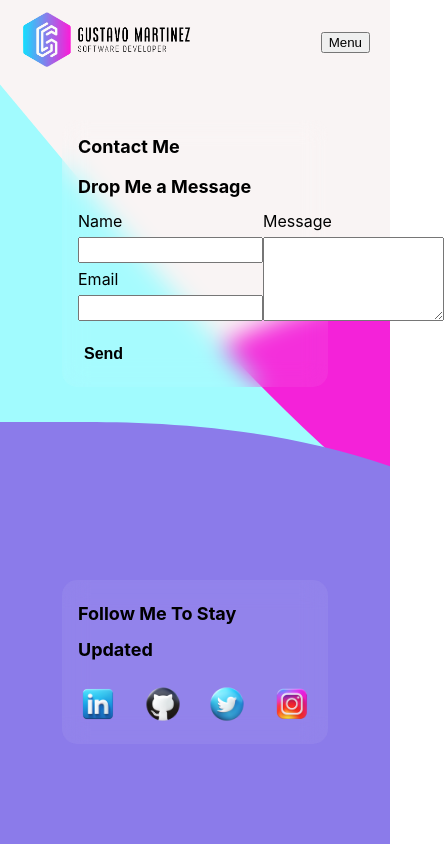
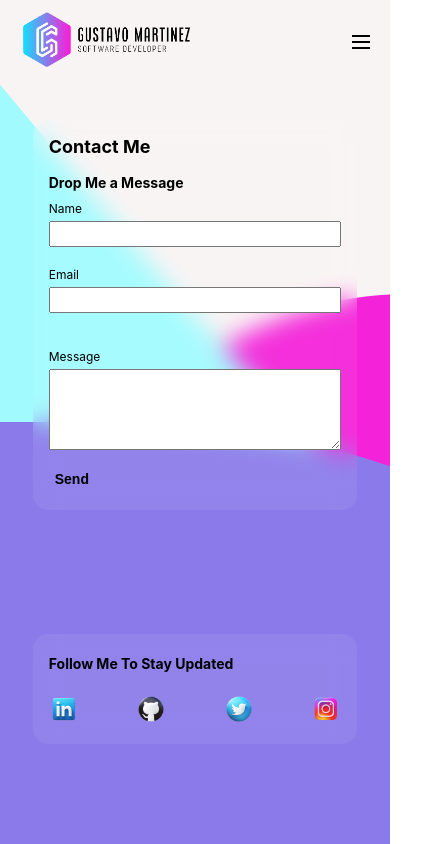
Before and after one commit to Gustavo0623/Gustavo-M-Portfolio, a React (Create React App) app in the folder frontend/: page /contact in a window 390 px wide. Shown: the whole page, 444 px wide, since content can reach past the window. Built offline with nearby package versions, Linux system fonts and the light colour scheme.

Commit message:
first responsive update complete! menu button implemented edited and functioning as intended.

```diff
--- a/frontend/src/App.css
+++ b/frontend/src/App.css
@@ -38,7 +38,7 @@ main {
 .fade-in {
   opacity: 0;
   transform: translateY(50px);
-  animation: fade-in .5s ease-out forwards;
+  animation: fade-in .25s ease-out forwards;
 }
 
 .title, .t-fast {
@@ -76,7 +76,7 @@ main {
 @keyframes fade-in {
   from {
     opacity: 0;
-    transform: translateY(50px);
+    transform: translateY(25px);
   }
   to {
     opacity: 1;
@@ -98,6 +98,14 @@ main {
 
 .fade-in:nth-child(5) {
   animation-delay: 0.8s;
+}
+
+.fade-in:nth-child(6) {
+  animation-delay: 1s;
+}
+
+.fade-in:nth-child(7) {
+  animation-delay: 1.2s;
 }
 
 @keyframes scale-small {
@@ -211,7 +219,75 @@ main {
 
 .menu-icon {
   display: none;
+  background: none;
+  border: none;
+  padding: 0;
+  margin: 0;
 }
+
+.menu-img {
+  display: block;
+  width: 100%;
+  height: 2px;
+  margin: auto;
+  background-color: black;
+  transition: opacity 0.3s ease-in-out;
+}
+
+.menu-icon {
+  width: 20px;
+  height: 20px;
+  position: relative;
+  cursor: pointer;
+
+  @media (max-width: 438px) {
+    /* CSS styles for extra small devices */
+    width: 18px;
+    height: 18px;
+  }
+}
+
+.menu-icon::before,
+.menu-icon::after {
+  content: "";
+  display: block;
+  position: absolute;
+  width: 100%;
+  height: 2px;
+  background-color: #000;
+  transition: transform 0.3s ease-in-out, top 0.3s ease-in-out, bottom 0.3s ease-in-out;
+}
+
+.menu-icon::before {
+  top: 2.5px;
+
+  @media (max-width: 438px) {
+    /* CSS styles for extra small devices */
+    top: 2px;
+  }
+}
+
+.menu-icon::after {
+  bottom: 2.5px;
+
+  @media (max-width: 438px) {
+    /* CSS styles for extra small devices */
+    bottom: 2px;
+  }
+}
+
+.menu-icon.active::before {
+  transform: rotate(45deg);
+}
+
+.menu-icon.active .menu-img {
+  opacity: 0;
+}
+
+.menu-icon.active::after {
+  transform: rotate(-45deg);
+}
+
 
 @media screen and (max-width: 768px) {
   #head {
@@ -236,9 +312,14 @@ main {
       border-radius: 15px;
   }
 
-  #nav-link {
+  .nav-link {
     width: 100px;
     text-align: center;
+
+    @media (max-width: 576px) {
+      /* CSS styles for extra small devices */
+      font-size: 14px
+    }
   }
 }
 
@@ -287,7 +368,7 @@ main {
 
 #intro-xp {
   width: 60%;
-  margin: 220px auto 0 auto;
+  margin: 196px auto 0 auto;
   padding: 0 1em;
 }
 
@@ -373,7 +454,7 @@ h2 {
 
   @media (max-width: 576px) {
     /* CSS styles for extra small devices */
-    width: 190px
+    width: 150px
   }
 
 }
@@ -426,7 +507,7 @@ h2 {
   margin: 0%;
 }
 
-.msg, .proj, .description {
+.msg, .proj, .description, .list-item {
   line-height: 2em;
 
   @media (max-width: 576px) {
@@ -454,6 +535,10 @@ h2 {
 
 .icon {
   width: 40px;
+
+  @media (max-width: 576px) {
+    width: 30px;
+  }
 }
 
 #t-stack > .stack-group > .icon {
@@ -485,6 +570,12 @@ h2 {
 
 #t-stack {
   width: 80%;
+  margin-top: 1em;
+
+  @media (max-width: 565px) {
+    /* CSS styles for extra small devices */
+    width: 100%;
+  }
 }
 
 .stack-group {
@@ -504,7 +595,7 @@ h2 {
 
   @media (max-width: 934px) {
     /* CSS styles for large devices */
-    flex: 1 0 120px
+    flex: 1 0 200px
   }
 }
 
@@ -588,6 +679,16 @@ h2 {
     width: 100%;
     justify-content: space-between;
   }
+
+  @media (max-width: 565px) {
+    /* CSS styles for large devices */
+    flex-direction: column;
+    width: 100px;
+    gap: 1em;
+    margin: auto;
+    text-align: center;
+  }
+
 }
 
 #proj-photo {
@@ -597,7 +698,7 @@ h2 {
   border-radius: 7.5px;
 }
 
-#intro, #intro-xp, #otw, #proj-home, #home-contact {
+#intro, #intro-xp, #otw, #proj-home, #home-contact, .pad, .pad-xp {
   @media (max-width: 768px) {
     width: 75%;
   }
@@ -615,6 +716,10 @@ h2 {
   margin-top: 120px;
 }
 
+.pad-xp {
+  margin-top: 196px;
+}
+
 .bottom {
   margin-bottom: 100px;
 }
@@ -624,11 +729,16 @@ h2 {
   display: flex;
   flex-direction: row;
   justify-content: space-between;
+
+  @media (max-width: 768px) {
+    flex-direction: column;
+  }
 }
 
 #bg-split {
   align-items: stretch;
   margin-top: 1em;
+  gap: 1em;
 }
 
 #bg-content {
@@ -636,6 +746,12 @@ h2 {
   flex-direction: column;
   width: 25%;
   gap: 2em;
+
+  @media (max-width: 768px) {
+    flex-direction: row;
+    width: 100%;
+    justify-content: space-around;
+  }
 }
 
 
@@ -645,15 +761,60 @@ h2 {
   justify-content: center;
   align-items: center;
   width: 70%;
+
+  @media (max-width: 768px) {
+    width: 100%
+  }
 }
 
 #bg-display > .stack-group {
   justify-content: space-between;
   margin-top: 0%;
+  gap: 1em;
+
+  @media (max-width: 768px) {
+    /* CSS styles for extra small devices */
+    flex-direction: column;
+  }
 }
 
-.milestone > strong, #bg-content > h3 {
+#bg-content > h3 {
   cursor: pointer;
+  text-align: center;
+
+  @media (max-width: 768px) {
+    /* CSS styles for extra small devices */
+    width: 80px;
+    text-align: center;
+  }
+}
+
+.p-c, .milestone {
+
+  @media (max-width: 768px) {
+    /* CSS styles for extra small devices */
+    text-align: center;
+    width: 45%;
+  }
+
+  @media (max-width: 438px) {
+    /* CSS styles for extra small devices */
+    text-align: center;
+    width: 65%;
+  }
+
+  @media (max-width: 320px) {
+    /* CSS styles for extra small devices */
+    text-align: center;
+    width: 75%;
+  }
+}
+
+#s-e, #i-c, #hs, #asd, #pc {
+  @media (max-width: 768px) {
+    /* CSS styles for extra small devices */
+    width: 100%;
+  }
 }
 
 h3 {
@@ -672,6 +833,29 @@ h3 {
 #pro-split {
   margin-top: 1.5em;
   justify-content: space-between;
+
+  @media (max-width: 768px) {
+    /* CSS styles for extra small devices */
+    gap: 2em;
+    align-items: center
+  }
+}
+
+#pro-split > #bg-content {
+  @media (max-width: 768px) {
+    /* CSS styles for extra small devices */
+    gap: 0;
+  }
+}
+
+#pro-split > #bg-content > h3 {
+  cursor: pointer;
+
+  @media (max-width: 768px) {
+    /* CSS styles for extra small devices */
+    width: 100px;
+    text-align: center;
+  }
 }
 
 .tab, .select, .t-select {
@@ -683,8 +867,12 @@ h3 {
 }
 
 .equalize {
-  width: 25%;
+  width: 120px;
   text-align: center;
+  @media (max-width: 768px) {
+    /* CSS styles for extra small devices */
+    font-size: 16px;
+  }
 }
 
 .select::before, .t-select::before {
@@ -772,9 +960,7 @@ h3 {
   flex-direction: column;
   gap: .5em;
   margin-top: 0em;
-}
-.list-item {
-  line-height: 2em;
+  padding-left: 1em;
 }
 
 .gap {
@@ -794,8 +980,13 @@ h3 {
   width: 100%;
 }
 
-#drop {
+.drop, #toggle-view {
   line-height: 2em;
+
+  @media (max-width: 576px) {
+    /* CSS styles for extra small devices */
+    font-size: 14px
+  }
 }
 
 #msg-form > button {
@@ -807,8 +998,9 @@ h3 {
   line-height: 2em;
   flex-basis: 100%;
   display: flex;
+  flex-wrap: wrap;
   flex-direction: row;
-  justify-content: space-between;
+  gap: 2em;
 }
 
 #user-info, #msg-content {
@@ -818,22 +1010,50 @@ h3 {
 }
 
 #user-info {
-  flex-basis: 35%;
+  flex: 1 0 200px;
+
+  @media (max-width: 768px) {
+    /* CSS styles for extra small devices */
+    flex: 1 0 280px;
+    flex-direction: row;
+    flex-wrap: wrap;
+    gap: 1em;
+  }
+
+  @media (max-width: 565px) {
+    /* CSS styles for extra small devices */
+    flex: 1 0 200px;
+  }
+}
+
+.input {
+  display: flex;
+  flex-direction: column;
+
+  @media (max-width: 768px) {
+    /* CSS styles for extra small devices */
+    flex: 1 0 205px;
+  }
 }
 
 #msg-content {
-  flex-basis: 50%;
-  height: 100%;
+  flex: 1 0 200px;
+
+  @media (max-width: 768px) {
+    /* CSS styles for extra small devices */
+    flex: 1 0 280px;
+  }
+
+  @media (max-width: 565px) {
+    /* CSS styles for extra small devices */
+    flex: 1 0 200px;
+  }
 }
 
 input {
   height: 1.5em;
 }
 
-textarea {
-  height: 100%;
-}
-
 #socials > .stack-group {
   justify-content: space-between;
 }
--- a/frontend/src/Navigation.js
+++ b/frontend/src/Navigation.js
@@ -6,31 +6,31 @@ const Navigation = () => {
     const { setNavState } = useContext(NavContext);
     const [isHovering, setIsHovering] = useState(false);
     const [showNav, setShowNav] = useState(false);
+    const [isActive, setIsActive] = useState(false);
 
-    const handleMouseEnter = () => {
+    const handleMouseClick = () => {
         setIsHovering(true);
-    };
-
-    const handleMouseLeave = () => {
-        setIsHovering(false);
     };
 
     const handleMenuClick = () => {
         setNavState(prevState => !prevState);
         setShowNav(!showNav);
+        setIsActive(!isActive);
     };
 
     return (
         <header id='head'>
             <div id='logo'>
-                <img src='./Photos/logo.PNG' alt='Gustavo logo' id='logo-img' className={isHovering ? 'l-spin' : ''} onMouseEnter={handleMouseEnter} onMouseLeave={handleMouseLeave}/>
+                <img src='./Photos/logo.PNG' alt='Gustavo logo' id='logo-img' className={isHovering ? 'l-spin' : ''} onClick={handleMouseClick}/>
             </div>
-            <button className="menu-icon" onClick={handleMenuClick}>Menu</button>
+            <button className={`menu-icon ${isActive ? "active" : ""}`} onClick={handleMenuClick}>
+                <span className="menu-img"></span>
+            </button>
             <nav id='nav' className={showNav ? 'show' : ''}>
-                <a id='nav-link' className='link tab' href='/' >Home</a>
-                <a id='nav-link' className='link tab' href='/about'>About</a>
-                <a id='nav-link' className='link tab' href='/projects'>Projects</a>
-                <a id='nav-link' className='link tab' href='/contact'>Contact</a>
+                <a className='nav-link link tab' href='/' >Home</a>
+                <a className='nav-link link tab' href='/about'>About</a>
+                <a className='nav-link link tab' href='/projects'>Projects</a>
+                <a className='nav-link link tab' href='/contact'>Contact</a>
             </nav>
         </header>
     );
--- a/frontend/src/components/Education.js
+++ b/frontend/src/components/Education.js
@@ -11,13 +11,13 @@ function Education () {
         <div id='bg-display'>
             <div className='stack-group fade-in'>
                 <div className='milestone'>
-                    <strong className={edu === 0 ? 'msg select' : 'msg tab'} onClick={() => {setEdu(0)}}>{edu !== 0 ? 'H.S.' : 'HS Diploma'}</strong>
+                    <strong id='hs' className={edu === 0 ? 'msg select' : 'msg tab'} onClick={() => {setEdu(0)}}>{edu !== 0 ? 'H.S.' : 'HS Diploma'}</strong>
                 </div>
                 <div className='milestone'>
-                    <strong className={edu === 1 ? 'msg select' : 'msg tab'} onClick={() => {setEdu(1)}}>{edu !== 1 ? 'A.S.' : "Associate's Degree"}</strong>
+                    <strong id='asd' className={edu === 1 ? 'msg select' : 'msg tab'} onClick={() => {setEdu(1)}}>{edu !== 1 ? 'A.S.' : "Associate's Degree"}</strong>
                 </div>
                 <div className='milestone'>
-                    <strong className={edu === 2 ? 'msg select' : 'msg tab'} onClick={() => {setEdu(2)}}>{edu !== 2 ? 'P.C.' : 'Professional Certificate'}</strong>
+                    <strong id='pc' className={edu === 2 ? 'msg select' : 'msg tab'} onClick={() => {setEdu(2)}}>{edu !== 2 ? 'P.C.' : 'Professional Certificate'}</strong>
                 </div>
             </div>
             { edu === 0 ? <HighSchool/> : edu === 1 ? <College/> : edu === 2 ? <Certificate/> : null}
--- a/frontend/src/components/Form.js
+++ b/frontend/src/components/Form.js
@@ -27,14 +27,17 @@ function ContactForm() {
 
             <div id='form-split'>
                 <div id='user-info'>
-                    <label htmlFor="name" className='fade-in'>Name</label>
-                    <input type="text" id="name" name="user_name" className='fade-in' value={user_name} onChange={(event) => setName(event.target.value)} required />
-
-                    <label htmlFor="email" className='fade-in'>Email</label>
-                    <input type="email" id="email" className='fade-in' name="user_email" value={user_email} onChange={(event) => setEmail(event.target.value)} required />
+                    <div className='input'>
+                        <label htmlFor="name" className='msg fade-in'>Name</label>
+                        <input type="text" id="name" name="user_name" className='fade-in' value={user_name} onChange={(event) => setName(event.target.value)} required />
+                    </div>
+                    <div className='input'>
+                        <label htmlFor="email" className='msg fade-in'>Email</label>
+                        <input type="email" id="email" className='fade-in' name="user_email" value={user_email} onChange={(event) => setEmail(event.target.value)} required />
+                    </div>
                 </div>
                 <div id='msg-content'>
-                    <label htmlFor="message" className='fade-in'>Message</label>
+                    <label htmlFor="message" className='msg fade-in'>Message</label>
                     <textarea id="message" className='fade-in' name="message" rows="5" value={message} onChange={(event) => setMessage(event.target.value)} required></textarea>
                 </div>
             </div>
--- a/frontend/src/places/Contact.js
+++ b/frontend/src/places/Contact.js
@@ -1,19 +1,23 @@
-import React from 'react';
+import React, { useContext } from 'react';
 import ContactForm from '../components/Form';
+import { NavContext } from '../App';
 
 const Contact = () => {
+
+    const { navState } = useContext(NavContext);
+
     return (
         <main className='about' data-speed='1'>
-            <div className='blur pad'>
+            <div className={navState ? 'blur pad-xp' : 'blur pad'}>
                 <h1 className='fade-in title'>Contact Me</h1>
                 <div id='msg-area'>
-                    <h2 id='drop' className='fade-in title'>Drop Me a Message</h2>
+                    <h2 className='drop fade-in title'>Drop Me a Message</h2>
                     <ContactForm/>
                 </div>
             </div>
 
             <div id='socials' className='blur pad bottom'>
-                <h2 id='drop' className='fade-in title'>Follow Me To Stay Updated</h2>
+                <h2 className='drop fade-in title'>Follow Me To Stay Updated</h2>
                 <div className='stack-group fade-in'>
                     <a href='https://www.linkedin.com/in/gustavo-martinez-765940204/'>
                         <img src='./Photos/icons8-linkedin-94.png' alt='linkedin' className='icon h-shrink'/>
```
Also changed, not shown: frontend/src/Home.js (+18 -9 lines), frontend/src/components/Work.js (+4 -4 lines), frontend/src/places/About.js (+6 -4 lines), frontend/src/places/Projects.js (+7 -5 lines).
